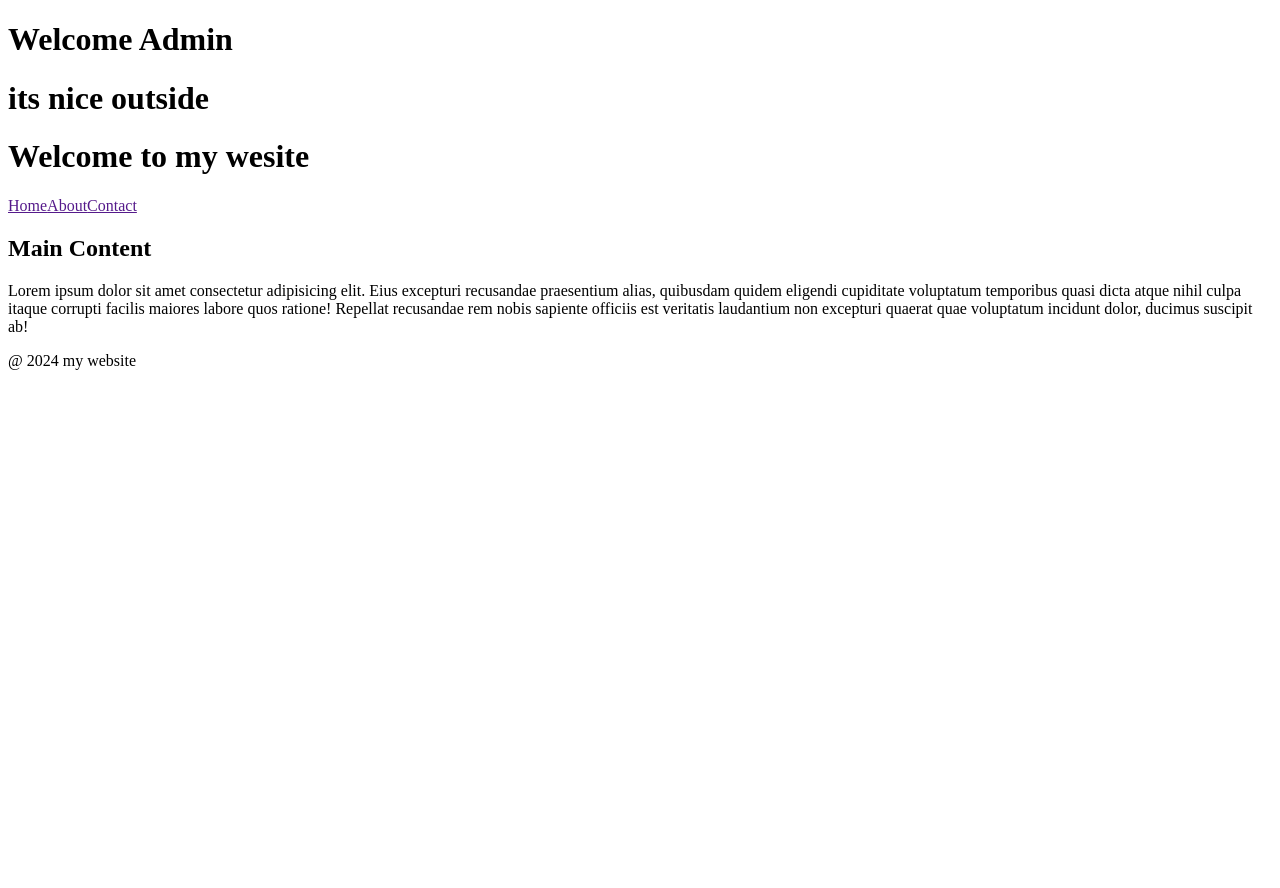
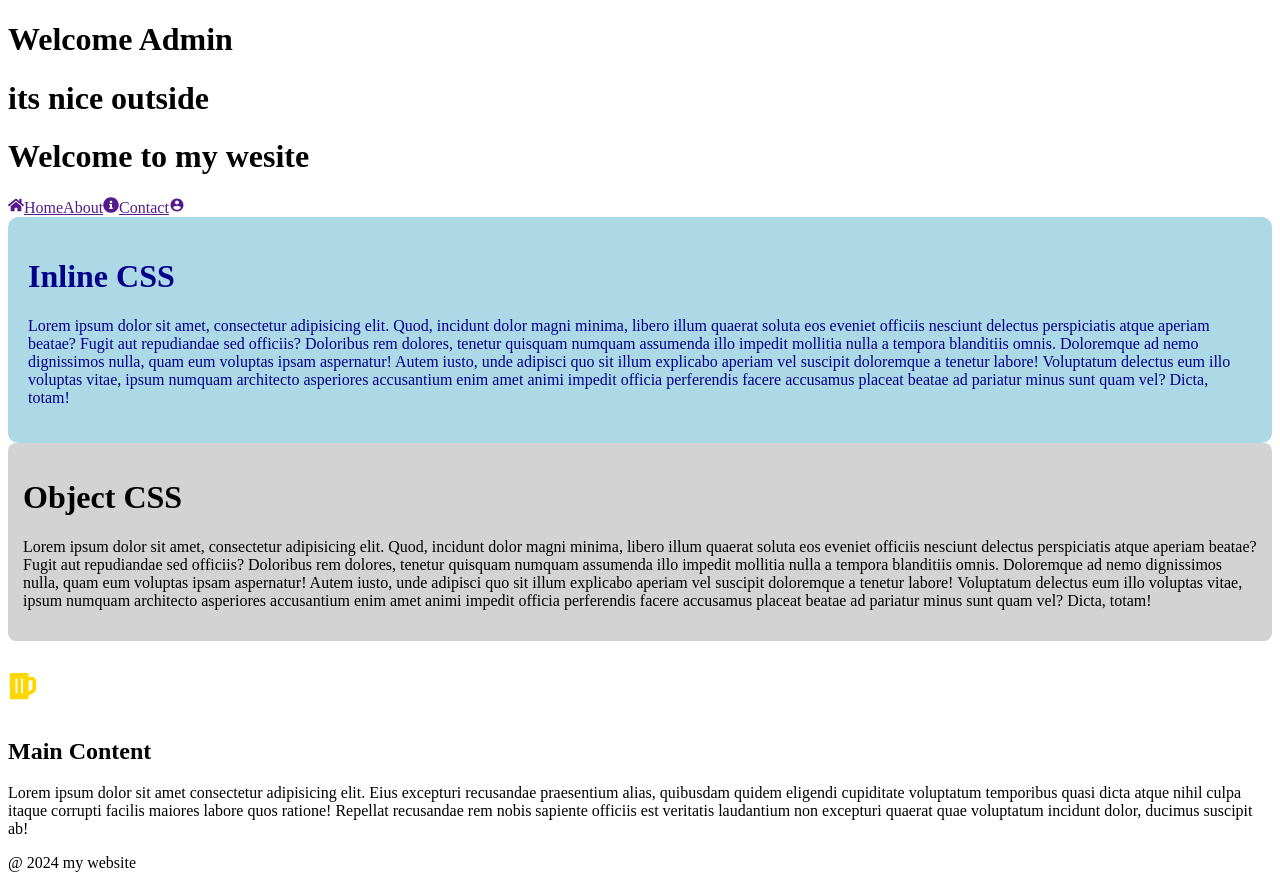
Before and after one commit to kavaskar786/code_practices, a React (Vite) app in the folder react_prac/react_huxn/: page / in a window 1280 px wide. Before the commit the page ends 800 px from the top, so only its background shows below. Built offline with nearby package versions, Linux system fonts and the light colour scheme.

Commit message:
added few more changes

```diff
--- a/react_prac/react_huxn/package.json
+++ b/react_prac/react_huxn/package.json
@@ -11,7 +11,8 @@
   },
   "dependencies": {
     "react": "^18.3.1",
-    "react-dom": "^18.3.1"
+    "react-dom": "^18.3.1",
+    "react-icons": "^5.3.0"
   },
   "devDependencies": {
     "@eslint/js": "^9.11.1",
--- a/react_prac/react_huxn/src/App.jsx
+++ b/react_prac/react_huxn/src/App.jsx
@@ -6,6 +6,7 @@ import Footer from "./components/Footer";
 import Header from "./components/Header";
 import Main from "./components/main";
 import Satus from "./components/Satus";
+import StyleCard from "./components/StyleCard";
 import Weather from "./components/Weather";
 
 // export default App;
@@ -24,6 +25,7 @@ function App() {
       <Satus isLoggedIn={true} isAdmin />
       <Weather temperature={23} />
       <Header />
+      <StyleCard />
       <Main />
       <Footer />
     </div>
--- a/react_prac/react_huxn/src/components/Header.jsx
+++ b/react_prac/react_huxn/src/components/Header.jsx
@@ -1,13 +1,26 @@
+import { FaHome } from "react-icons/fa";
+import { FaInfoCircle } from "react-icons/fa";
+import { IoMdContact } from "react-icons/io";
+
 const Header = () => {
   return (
     <header>
       <h1>Welcome to my wesite</h1>
       <nav>
-        <a href="">Home</a>
+        <a href="">
+          <FaHome />
+          Home
+        </a>
 
-        <a href="">About</a>
+        <a href="">
+          About
+          <FaInfoCircle />
+        </a>
 
-        <a href="">Contact</a>
+        <a href="">
+          Contact
+          <IoMdContact />
+        </a>
       </nav>
     </header>
   );
--- /dev/null
+++ b/react_prac/react_huxn/src/components/StyleCard.jsx
@@ -0,0 +1,60 @@
+import { FaBeer } from "react-icons/fa";
+import "./css/style.css";
+const StyleCard = () => {
+  let styles = {
+    backgroundColor: "lightgrey",
+    padding: "15px",
+    borderRadius: "8px",
+    color: "black",
+  };
+  return (
+    <div>
+      <div
+        className="card"
+        style={{
+          backgroundColor: "lightblue",
+          padding: "20px",
+          borderRadius: "10px",
+          color: "darkblue",
+        }}
+      >
+        <h1 className="title">Inline CSS</h1>
+        <p className="description">
+          Lorem ipsum dolor sit amet, consectetur adipisicing elit. Quod,
+          incidunt dolor magni minima, libero illum quaerat soluta eos eveniet
+          officiis nesciunt delectus perspiciatis atque aperiam beatae? Fugit
+          aut repudiandae sed officiis? Doloribus rem dolores, tenetur quisquam
+          numquam assumenda illo impedit mollitia nulla a tempora blanditiis
+          omnis. Doloremque ad nemo dignissimos nulla, quam eum voluptas ipsam
+          aspernatur! Autem iusto, unde adipisci quo sit illum explicabo aperiam
+          vel suscipit doloremque a tenetur labore! Voluptatum delectus eum illo
+          voluptas vitae, ipsum numquam architecto asperiores accusantium enim
+          amet animi impedit officia perferendis facere accusamus placeat beatae
+          ad pariatur minus sunt quam vel? Dicta, totam!
+        </p>
+      </div>
+      <div className="card" style={styles}>
+        <h1 className="title">Object CSS</h1>
+        <p className="description">
+          Lorem ipsum dolor sit amet, consectetur adipisicing elit. Quod,
+          incidunt dolor magni minima, libero illum quaerat soluta eos eveniet
+          officiis nesciunt delectus perspiciatis atque aperiam beatae? Fugit
+          aut repudiandae sed officiis? Doloribus rem dolores, tenetur quisquam
+          numquam assumenda illo impedit mollitia nulla a tempora blanditiis
+          omnis. Doloremque ad nemo dignissimos nulla, quam eum voluptas ipsam
+          aspernatur! Autem iusto, unde adipisci quo sit illum explicabo aperiam
+          vel suscipit doloremque a tenetur labore! Voluptatum delectus eum illo
+          voluptas vitae, ipsum numquam architecto asperiores accusantium enim
+          amet animi impedit officia perferendis facere accusamus placeat beatae
+          ad pariatur minus sunt quam vel? Dicta, totam!
+        </p>
+      </div>
+      <div className="icon">
+        <p className="in-icon">
+          <FaBeer />
+        </p>
+      </div>
+    </div>
+  );
+};
+export default StyleCard;
--- /dev/null
+++ b/react_prac/react_huxn/src/components/css/style.css
@@ -0,0 +1,4 @@
+.in-icon {
+  font-size: 30px;
+  color: gold;
+}
```
Also changed, not shown: 1 other file (tests, documents, lock files or other folders).
